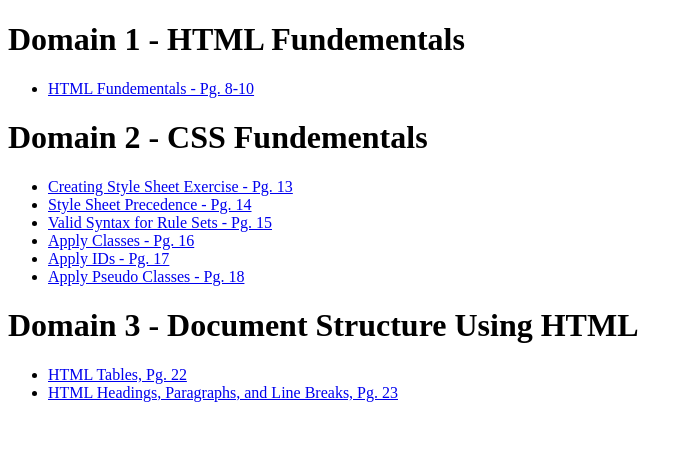
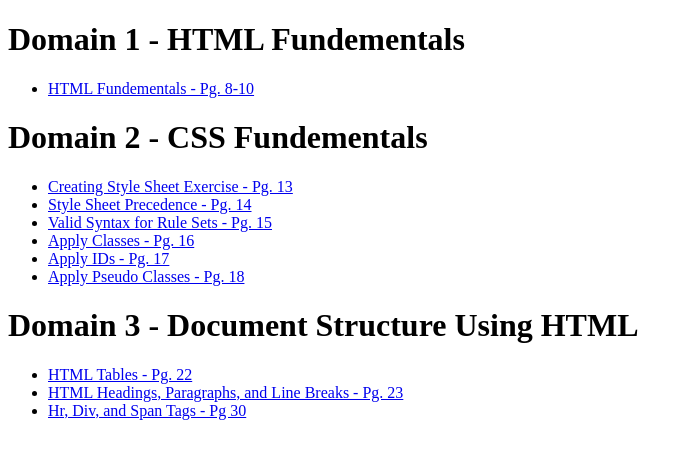
Before and after one commit to SabbineK/CertficationPrep_Sabbine, a plain HTML site: page index.html in a window 1280 px wide. Shown: the whole page, without its empty margins (0-693 px from the left). Drawn offline with Linux system fonts and the light colour scheme.

Commit message:
Update index.html

```diff
--- a/index.html
+++ b/index.html
@@ -20,8 +20,9 @@
 </ul>
   <h1>Domain 3 - Document Structure Using HTML</h1>
   <ul>
-  <li><a href = "Domain 3/MusicStore3/31a-hours2.html">HTML Tables, Pg. 22</a></li>
-  <li><a href = "Domain 3/MusicStore3/31b-index.html">HTML Headings, Paragraphs, and Line Breaks, Pg. 23</a></li>
+  <li><a href = "Domain 3/MusicStore3/31a-hours2.html">HTML Tables - Pg. 22</a></li>
+  <li><a href = "Domain 3/MusicStore3/31b-index.html">HTML Headings, Paragraphs, and Line Breaks - Pg. 23</a></li>
+  <li><a href = "Domain 3/MusicStore3/31e-index.html">Hr, Div, and Span Tags - Pg 30</a></li>
   </ul>
 
 </body>
```
